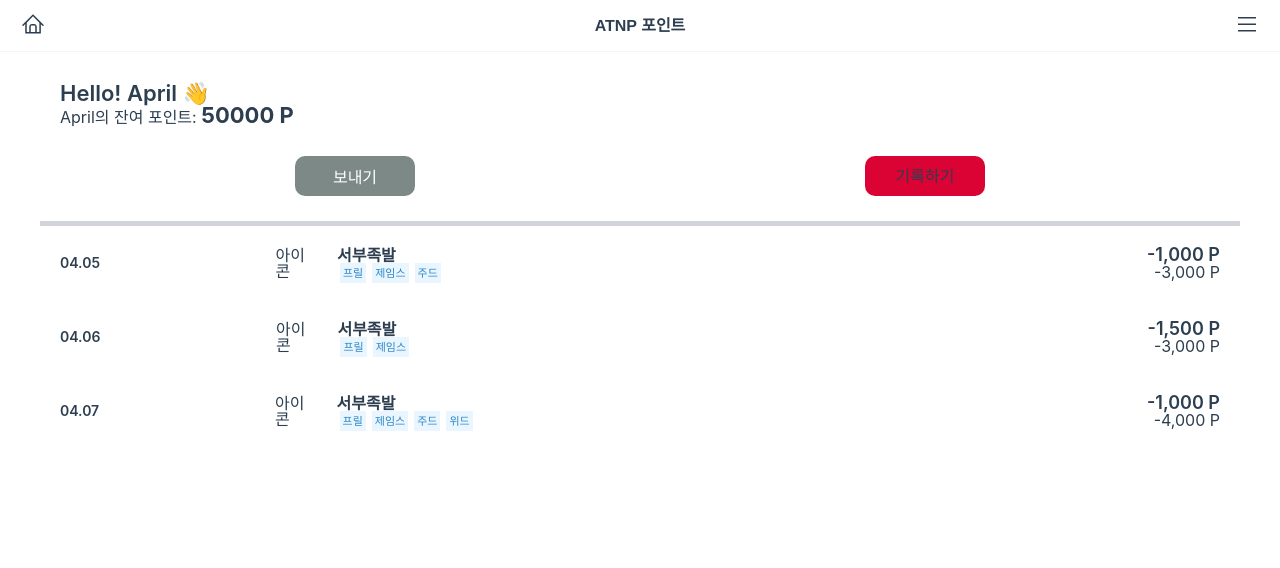
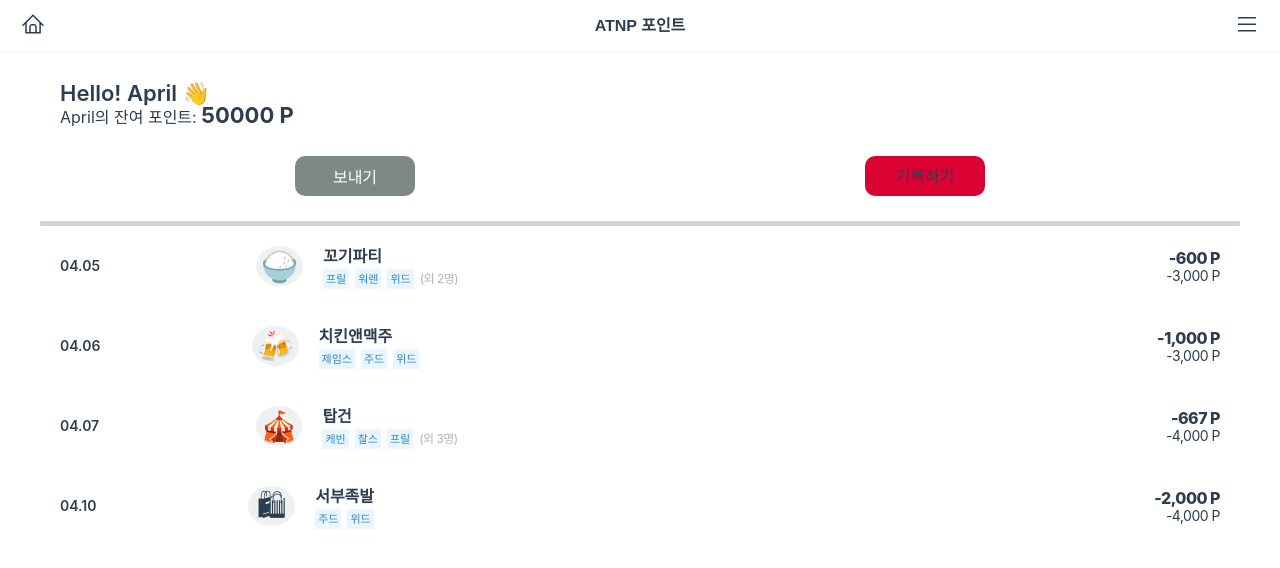
Before and after one commit to yurim45/easy-work-app, a Vue app: page /point in a window 1280 px wide. Shown: the top 568 px of the page. Built offline with nearby package versions, Linux system fonts and the light colour scheme.

Commit message:
modify: pointHistory

```diff
--- a/src/assets/scss/common.scss
+++ b/src/assets/scss/common.scss
@@ -141,7 +141,7 @@ input[type='checkbox']:checked::before {
   --text-555: #555555;
   --text-777: #777777;
   --text-999: #999999;
-  --text-disabled: #d5d5d5;
+  --text-gray: #b3b1b1;
   --text-green: #00b98d;
   --text-red: #f85151;
   --text-blue: #0085ff;
--- a/src/components/PointHistory.vue
+++ b/src/components/PointHistory.vue
@@ -3,15 +3,14 @@
     <li v-for="history in historyList" :key="history.id">
       <span class="date">{{ date(history) }}</span>
       <div class="history">
-        {{ history.useItem }}
+        <div class="icon">{{ history.useItem.icon }}</div>
         <div class="historyDetail">
           <p>{{ history.usePlace }}</p>
-          <div>
-            <span
-              v-for="(target, i) in history.targets"
-              :key="i"
-              class="target"
-              >{{ target }}</span
+          <div class="users">
+            <template v-for="(target, i) in history.targets" :key="i"
+              ><span v-if="i < 3" class="target">{{ target }}</span> </template
+            ><span v-if="history.targets.length > 3" class="targetOver"
+              >(외 {{ history.targets.length - 3 }}명)</span
             >
           </div>
         </div>
@@ -34,25 +33,33 @@ export default {
         {
           id: 1,
           date: '2022-04-05',
-          useItem: '아이콘',
-          usePlace: '서부족발',
-          targets: ['프릴', '제임스', '주드'],
+          useItem: { icon: '🍚', value: '식대초과' },
+          usePlace: '꼬기파티',
+          targets: ['프릴', '워렌', '위드', '제임스', '주드'],
           amount: -3000,
         },
         {
           id: 2,
           date: '2022-04-06',
-          useItem: '아이콘',
-          usePlace: '서부족발',
-          targets: ['프릴', '제임스'],
+          useItem: { icon: '🍻', value: '식음료' },
+          usePlace: '치킨앤맥주',
+          targets: ['제임스', '주드', '위드'],
           amount: -3000,
         },
         {
           id: 3,
           date: '2022-04-07',
-          useItem: '아이콘',
+          useItem: { icon: '🎪', value: '문화' },
+          usePlace: '탑건',
+          targets: ['케빈', '찰스', '프릴', '제임스', '주드', '위드'],
+          amount: -4000,
+        },
+        {
+          id: 3,
+          date: '2022-04-10',
+          useItem: { icon: '🛍', value: '물품' },
           usePlace: '서부족발',
-          targets: ['프릴', '제임스', '주드', '위드'],
+          targets: ['주드', '위드'],
           amount: -4000,
         },
       ],
@@ -63,7 +70,8 @@ export default {
       return (history) => history.date.substring(5).replace('-', '.');
     },
     perAmount() {
-      return (history) => getNumFormat(history.amount / history.targets.length);
+      return (history) =>
+        getNumFormat(Math.round(history.amount / history.targets.length));
     },
     amount() {
       return (history) => getNumFormat(history.amount);
@@ -89,7 +97,22 @@ li {
 
 .history {
   display: flex;
-  width: 60%;
+  width: 65%;
+}
+
+.icon {
+  @include flex;
+  width: 50px;
+  height: 40px;
+  background: var(--lightGrey);
+  font-size: 30px;
+  border-radius: 50%;
+}
+
+.users {
+  white-space: nowrap;
+  text-overflow: ellipsis;
+  word-break: break-all;
 }
 
 .historyDetail {
@@ -98,6 +121,7 @@ li {
   padding-left: 20px;
 
   p {
+    padding-bottom: 5px;
     font-weight: 600;
   }
 }
@@ -108,20 +132,28 @@ li {
 }
 
 .target {
-  margin: 0 3px;
+  margin-right: 6px;
   padding: 3px;
   background: #e9f6ff;
   color: #2f86c5;
   font-size: 11px;
-  white-space: nowrap;
+}
+
+.targetOver {
+  color: var(--text-gray);
+  font-size: 12px;
+  letter-spacing: -0.5px;
 }
 
 .amt {
   @include flex(flex-start, flex-end, column);
+  font-size: 14px;
+  letter-spacing: -0.5px;
 }
 
 .perAmount {
-  font-size: 18px;
-  font-weight: 600;
+  padding-bottom: 3px;
+  font-size: 16px;
+  font-weight: 800;
 }
 </style>
--- a/src/views/RecordPorinsView.vue
+++ b/src/views/RecordPorinsView.vue
@@ -101,10 +101,10 @@ export default {
       excludedTargets: '',
       amount: '',
       optionList: [
-        { value: '식대초과', label: '식대초과' },
-        { value: '식음료', label: '식음료' },
-        { value: '문화', label: '문화' },
-        { value: '물품', label: '물품' },
+        { value: '식대초과', label: '식대초과', icon: '🍚' },
+        { value: '식음료', label: '식음료', icon: '🍻' },
+        { value: '문화', label: '문화', icon: '🎪' },
+        { value: '물품', label: '물품', icon: '🛍' },
       ],
       targetList: [
         { value: 'Warren', label: '워렌' },
```
